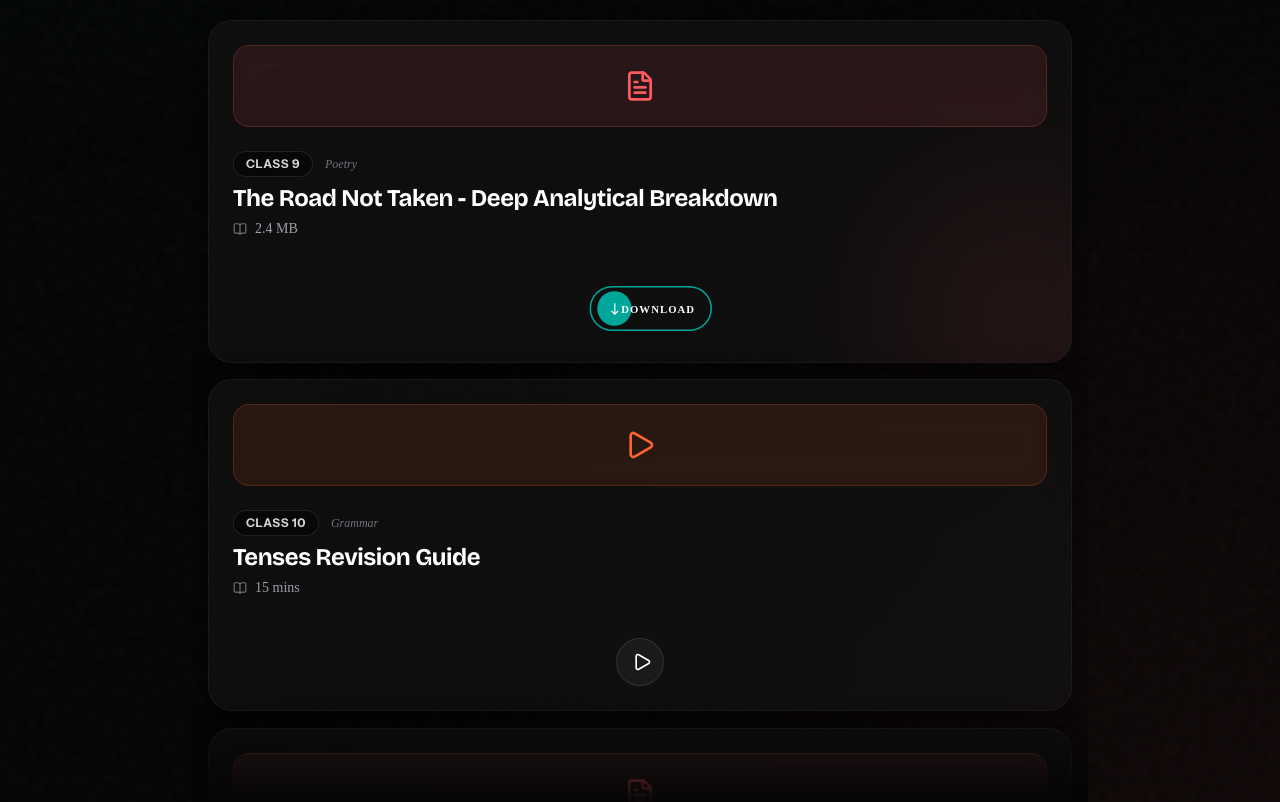
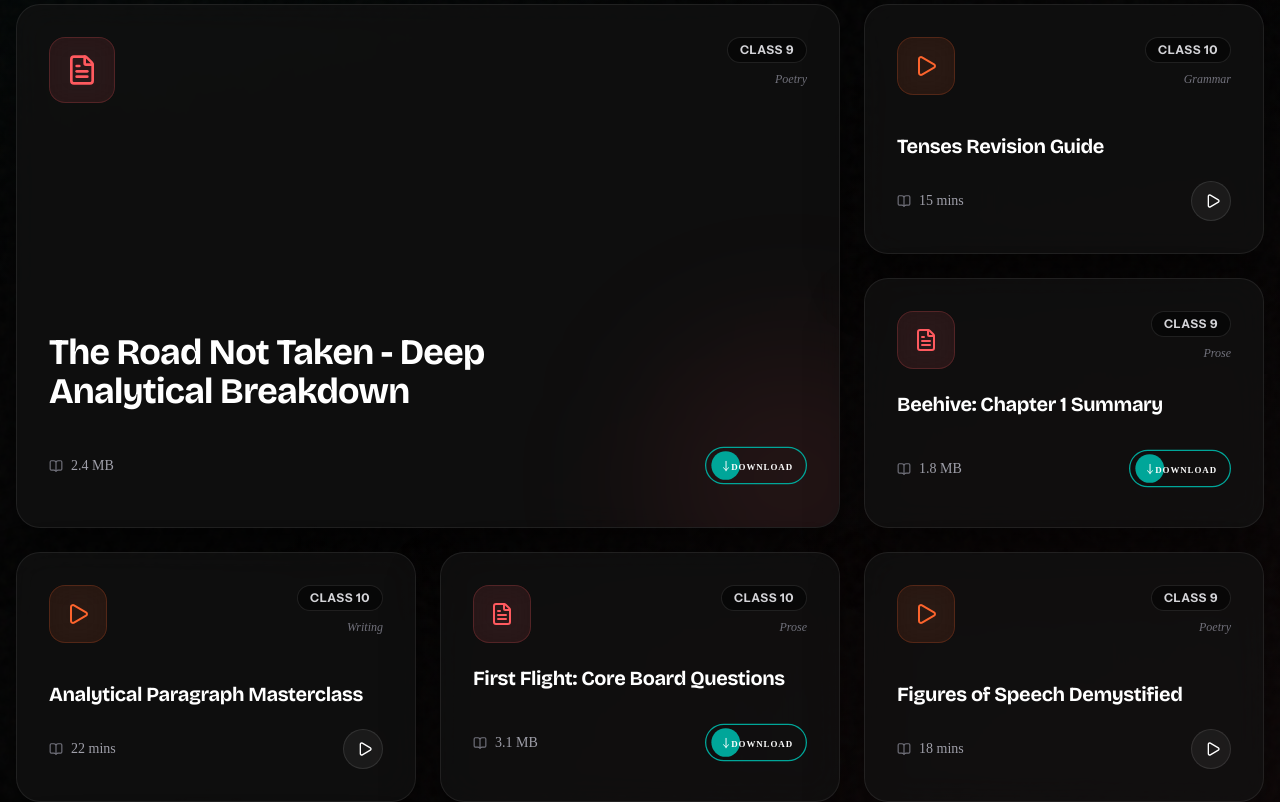
Before and after one commit to opgamer3455e/SirTanuj, a React (Vite) app: page /study-materials in a window 1280 px wide. Shown: the part 980-1782 px from the top of the page. Built offline with nearby package versions, Linux system fonts and the light colour scheme.

Commit message:
fix: remove sticky positioning from notification banner in StudentDashboard to prevent text overlap

```diff
--- a/src/components/ui/AnimatedList.css
+++ /dev/null
@@ -1,62 +0,0 @@
-.scroll-list-container {
-  position: relative;
-  width: 100%;
-}
-
-.scroll-list {
-  max-height: 800px;
-  overflow-y: auto;
-  padding: 16px;
-  /* hide global scrollbar if we use custom */
-}
-
-.scroll-list::-webkit-scrollbar {
-  width: 8px;
-}
-
-.scroll-list::-webkit-scrollbar-track {
-  background: transparent;
-}
-
-.scroll-list::-webkit-scrollbar-thumb {
-  background: rgba(255, 255, 255, 0.1);
-  border-radius: 4px;
-}
-
-.no-scrollbar::-webkit-scrollbar {
-  display: none;
-}
-
-.no-scrollbar {
-  -ms-overflow-style: none;
-  scrollbar-width: none;
-}
-
-.animated-list-item {
-  width: 100%;
-  transition: transform 0.2s ease, box-shadow 0.2s ease;
-}
-
-.top-gradient {
-  position: absolute;
-  top: 0;
-  left: 0;
-  right: 0;
-  height: 50px;
-  background: linear-gradient(to bottom, #050505, transparent);
-  pointer-events: none;
-  transition: opacity 0.3s ease;
-  z-index: 10;
-}
-
-.bottom-gradient {
-  position: absolute;
-  bottom: 0;
-  left: 0;
-  right: 0;
-  height: 100px;
-  background: linear-gradient(to top, #050505, transparent);
-  pointer-events: none;
-  transition: opacity 0.3s ease;
-  z-index: 10;
-}
--- a/src/components/ui/AnimatedList.tsx
+++ /dev/null
@@ -1,159 +0,0 @@
-import React, { useRef, useState, useEffect, useCallback, ReactNode } from 'react';
-import { motion, useInView } from 'framer-motion';
-import './AnimatedList.css';
-
-interface AnimatedItemProps {
-  children: ReactNode;
-  delay?: number;
-  index: number;
-  onMouseEnter: () => void;
-  onClick: () => void;
-}
-
-const AnimatedItem: React.FC<AnimatedItemProps> = ({ children, delay = 0, index, onMouseEnter, onClick }) => {
-  const ref = useRef<HTMLDivElement>(null);
-  const inView = useInView(ref, { amount: 0.1, once: false });
-  return (
-    <motion.div
-      ref={ref}
-      data-index={index}
-      onMouseEnter={onMouseEnter}
-      onClick={onClick}
-      initial={{ scale: 0.95, opacity: 0, y: 20 }}
-      animate={inView ? { scale: 1, opacity: 1, y: 0 } : { scale: 0.95, opacity: 0, y: 20 }}
-      transition={{ duration: 0.4, delay: delay * 0.05, type: "spring", stiffness: 300, damping: 24 }}
-      style={{ cursor: 'pointer' }}
-    >
-      {children}
-    </motion.div>
-  );
-};
-
-export interface AnimatedListProps<T> {
-  items: T[];
-  renderItem: (item: T, isSelected: boolean, index: number) => ReactNode;
-  onItemSelect?: (item: T, index: number) => void;
-  showGradients?: boolean;
-  enableArrowNavigation?: boolean;
-  className?: string;
-  itemClassName?: string;
-  displayScrollbar?: boolean;
-  initialSelectedIndex?: number;
-}
-
-export function AnimatedList<T>({
-  items,
-  renderItem,
-  onItemSelect,
-  showGradients = true,
-  enableArrowNavigation = true,
-  className = '',
-  itemClassName = '',
-  displayScrollbar = true,
-  initialSelectedIndex = -1
-}: AnimatedListProps<T>) {
-  const listRef = useRef<HTMLDivElement>(null);
-  const [selectedIndex, setSelectedIndex] = useState(initialSelectedIndex);
-  const [keyboardNav, setKeyboardNav] = useState(false);
-  const [topGradientOpacity, setTopGradientOpacity] = useState(0);
-  const [bottomGradientOpacity, setBottomGradientOpacity] = useState(1);
-
-  const handleItemMouseEnter = useCallback((index: number) => {
-    setSelectedIndex(index);
-  }, []);
-
-  const handleItemClick = useCallback(
-    (item: T, index: number) => {
-      setSelectedIndex(index);
-      if (onItemSelect) {
-        onItemSelect(item, index);
-      }
-    },
-    [onItemSelect]
-  );
-
-  const handleScroll = useCallback((e: React.UIEvent<HTMLDivElement>) => {
-    const target = e.target as HTMLDivElement;
-    const { scrollTop, scrollHeight, clientHeight } = target;
-    setTopGradientOpacity(Math.min(scrollTop / 50, 1));
-    const bottomDistance = scrollHeight - (scrollTop + clientHeight);
-    setBottomGradientOpacity(scrollHeight <= clientHeight ? 0 : Math.min(bottomDistance / 50, 1));
-  }, []);
-
-  useEffect(() => {
-    if (!enableArrowNavigation) return;
-    const handleKeyDown = (e: KeyboardEvent) => {
-      if (e.key === 'ArrowDown' || (e.key === 'Tab' && !e.shiftKey)) {
-        e.preventDefault();
-        setKeyboardNav(true);
-        setSelectedIndex(prev => Math.min(prev + 1, items.length - 1));
-      } else if (e.key === 'ArrowUp' || (e.key === 'Tab' && e.shiftKey)) {
-        e.preventDefault();
-        setKeyboardNav(true);
-        setSelectedIndex(prev => Math.max(prev - 1, 0));
-      } else if (e.key === 'Enter') {
-        if (selectedIndex >= 0 && selectedIndex < items.length) {
-          e.preventDefault();
-          if (onItemSelect) {
-            onItemSelect(items[selectedIndex], selectedIndex);
-          }
-        }
-      }
-    };
-
-    window.addEventListener('keydown', handleKeyDown);
-    return () => window.removeEventListener('keydown', handleKeyDown);
-  }, [items, selectedIndex, onItemSelect, enableArrowNavigation]);
-
-  useEffect(() => {
-    if (!keyboardNav || selectedIndex < 0 || !listRef.current) return;
-    const container = listRef.current;
-    const selectedItem = container.querySelector(`[data-index="${selectedIndex}"]`) as HTMLElement;
-    if (selectedItem) {
-      const extraMargin = 50;
-      const containerScrollTop = container.scrollTop;
-      const containerHeight = container.clientHeight;
-      const itemTop = selectedItem.offsetTop;
-      const itemBottom = itemTop + selectedItem.offsetHeight;
-      if (itemTop < containerScrollTop + extraMargin) {
-        container.scrollTo({ top: itemTop - extraMargin, behavior: 'smooth' });
-      } else if (itemBottom > containerScrollTop + containerHeight - extraMargin) {
-        container.scrollTo({
-          top: itemBottom - containerHeight + extraMargin,
-          behavior: 'smooth'
-        });
-      }
-    }
-    setKeyboardNav(false);
-  }, [selectedIndex, keyboardNav]);
-
-  return (
-    <div className={`scroll-list-container ${className}`}>
-      <div ref={listRef} className={`scroll-list ${!displayScrollbar ? 'no-scrollbar' : ''}`} onScroll={handleScroll}>
-        <div className="flex flex-col gap-4">
-          {items.map((item, index) => (
-            <AnimatedItem
-              key={index}
-              delay={index}
-              index={index}
-              onMouseEnter={() => handleItemMouseEnter(index)}
-              onClick={() => handleItemClick(item, index)}
-            >
-              <div className={`animated-list-item ${selectedIndex === index ? 'selected ring-2 ring-[#00A699] rounded-3xl transition-shadow shadow-[0_0_20px_rgba(0,166,153,0.3)]' : ''} ${itemClassName}`}>
-                {renderItem(item, selectedIndex === index, index)}
-              </div>
-            </AnimatedItem>
-          ))}
-        </div>
-      </div>
-      {showGradients && (
-        <>
-          <div className="top-gradient" style={{ opacity: topGradientOpacity }}></div>
-          <div className="bottom-gradient" style={{ opacity: bottomGradientOpacity }}></div>
-        </>
-      )}
-    </div>
-  );
-}
-
-export default AnimatedList;
--- a/src/pages/LiveClassesPage.tsx
+++ b/src/pages/LiveClassesPage.tsx
@@ -1,7 +1,6 @@
 import { useState, useEffect, useMemo, useCallback } from 'react';
 import { motion, AnimatePresence } from 'framer-motion';
-import { Calendar, Clock, User, Video, Play } from 'lucide-react';
-import AnimatedList from '../components/ui/AnimatedList';
+import { Calendar, Clock, User, Play, Video } from 'lucide-react';
 
 const mockLiveClasses = [
   {
@@ -106,18 +105,19 @@ export default function LiveClassesPage() {
         {/* Class List */}
         <div className="space-y-6">
           <AnimatePresence mode="wait">
-            {filteredSessions.length > 0 ? (
-              <AnimatedList
-                items={filteredSessions}
-                className="w-full"
-                renderItem={(session, isSelected, index) => {
+            {filteredSessions.map((session, index) => {
               const active = isClassActive(session.id);
 
               return (
-                    <div
-                      className={`glass-panel rounded-3xl p-6 md:p-8 border transition-colors flex flex-col md:flex-row items-start md:items-center justify-between gap-6 relative overflow-hidden w-full ${
-                        active ? 'border-[#FC642D]/30 shadow-[0_0_30px_rgba(252,100,45,0.1)]' : 'border-white/10 hover:border-white/20'
-                      } ${isSelected ? 'ring-1 ring-[#00A699]' : ''}`}
+                <motion.div
+                  key={session.id}
+                  initial={{ opacity: 0, x: -20 }}
+                  animate={{ opacity: 1, x: 0 }}
+                  exit={{ opacity: 0, x: 20 }}
+                  transition={{ duration: 0.4, delay: index * 0.1 }}
+                  className={`glass-panel rounded-3xl p-6 md:p-8 border hover:border-white/20 transition-colors flex flex-col md:flex-row items-start md:items-center justify-between gap-6 relative overflow-hidden ${
+                    active ? 'border-[#FC642D]/30 shadow-[0_0_30px_rgba(252,100,45,0.1)]' : ''
+                  }`}
                 >
                   {active && (
                     <div className="absolute top-0 right-0 w-64 h-64 bg-[#FC642D]/10 blur-[80px] rounded-full pointer-events-none" />
@@ -178,11 +178,9 @@ export default function LiveClassesPage() {
                       </button>
                     )}
                   </div>
-                    </div>
+                </motion.div>
               );
-                }}
-              />
-            ) : null}
+            })}
           </AnimatePresence>
 
           {filteredSessions.length === 0 && (
--- a/src/pages/StudentDashboard.tsx
+++ b/src/pages/StudentDashboard.tsx
@@ -25,7 +25,7 @@ export default function StudentDashboard() {
         <motion.div
           initial={{ opacity: 0, y: -20 }}
           animate={{ opacity: 1, y: 0 }}
-          className="glass-panel border-l-4 border-l-[#FC642D] rounded-r-2xl p-5 mb-12 flex items-center justify-between sticky top-24 z-20"
+          className="glass-panel border-l-4 border-l-[#FC642D] rounded-r-2xl p-5 mb-12 flex flex-col md:flex-row items-start md:items-center justify-between gap-4"
         >
           <div className="flex items-center gap-4">
             <div className="w-3 h-3 rounded-full bg-[#FC642D] animate-pulse shadow-[0_0_15px_#FC642D]" />
--- a/src/pages/StudyMaterialsPage.tsx
+++ b/src/pages/StudyMaterialsPage.tsx
@@ -4,7 +4,6 @@ import { FileText, Play, Filter, BookOpen } from 'lucide-react';
 import AnimatedCheckbox from '../components/ui/AnimatedCheckbox';
 import AnimatedInput from '../components/ui/AnimatedInput';
 import AnimatedDownloadButton from '../components/ui/AnimatedDownloadButton';
-import AnimatedList from '../components/ui/AnimatedList';
 
 const mockMaterials = [
   { id: 1, title: 'The Road Not Taken - Deep Analytical Breakdown', type: 'PDF', category: 'Poetry', class: 'Class 9', size: '2.4 MB', featured: true },
@@ -114,70 +113,74 @@ export default function StudyMaterialsPage() {
             </div>
           </div>
 
-          <motion.div layout>
-            {filteredMaterials.length > 0 ? (
-              <AnimatedList
-                items={filteredMaterials}
-                className="w-full max-w-4xl mx-auto"
-                renderItem={(material, isSelected, idx) => {
-                  const isFeatured = material.featured;
+          <motion.div layout className="grid grid-cols-1 md:grid-cols-2 xl:grid-cols-3 gap-6 auto-rows-[250px]">
+            <AnimatePresence mode="popLayout">
+              {filteredMaterials.map((material, idx) => {
+                const isFeatured = material.featured && idx < 2; // Only feature top items
 
                 return (
-                    <div
-                      className={`glass-panel rounded-3xl p-6 border transition-all duration-500 hover:-translate-y-1 flex flex-col sm:flex-row gap-6 relative overflow-hidden w-full ${
-                        isSelected ? 'border-[#00A699]' : 'border-white/10 hover:border-white/30'
+                  <motion.div
+                    layout
+                    initial={{ opacity: 0, scale: 0.9, y: 20 }}
+                    animate={{ opacity: 1, scale: 1, y: 0 }}
+                    exit={{ opacity: 0, scale: 0.9 }}
+                    transition={{ duration: 0.4, ease: [0.16, 1, 0.3, 1] }}
+                    key={material.id}
+                    className={`glass-panel rounded-3xl p-8 border hover:border-white/30 transition-all duration-500 hover:-translate-y-2 flex flex-col group relative overflow-hidden ${
+                      isFeatured ? 'md:col-span-2 md:row-span-2' : 'col-span-1 row-span-1'
                     }`}
+                    style={{ borderColor: 'rgba(255,255,255,0.08)' }}
                   >
                     {/* Atmospheric Glow inside Card */}
                     {isFeatured && (
-                         <div className={`absolute -right-20 -bottom-20 w-64 h-64 blur-[80px] rounded-full pointer-events-none transition-colors duration-700 ${material.type === 'PDF' ? 'bg-[#FF5A5F]/10' : 'bg-[#00A699]/10'}`} />
+                       <div className={`absolute -right-20 -bottom-20 w-64 h-64 blur-[80px] rounded-full pointer-events-none transition-colors duration-700 ${material.type === 'PDF' ? 'bg-[#FF5A5F]/10 group-hover:bg-[#FF5A5F]/20' : 'bg-[#00A699]/10 group-hover:bg-[#00A699]/20'}`} />
                     )}
 
-                      <div className={`p-6 rounded-2xl flex items-center justify-center backdrop-blur-md border shrink-0 ${
+                    <div className="flex items-start justify-between mb-auto relative z-10">
+                      <div className={`p-4 rounded-2xl flex items-center justify-center backdrop-blur-md border ${
                         material.type === 'PDF'
                           ? 'bg-[#FF5A5F]/10 text-[#FF5A5F] border-[#FF5A5F]/20'
                           : 'bg-[#FC642D]/10 text-[#FC642D] border-[#FC642D]/20'
                       }`}>
-                        {material.type === 'PDF' ? <FileText size={32} /> : <Play size={32} />}
+                        {material.type === 'PDF' ? <FileText size={isFeatured ? 32 : 24} /> : <Play size={isFeatured ? 32 : 24} />}
                       </div>
-
-                      <div className="flex flex-col flex-grow justify-center relative z-10">
-                        <div className="flex items-center gap-3 mb-2">
+                      <div className="flex flex-col items-end gap-2">
                         <span className="px-3 py-1 bg-black/50 border border-white/10 rounded-full text-xs font-bold text-zinc-300 tracking-wider uppercase">
                           {material.class}
                         </span>
                         <span className="text-xs font-['Playfair_Display'] text-zinc-500 italic">{material.category}</span>
                       </div>
+                    </div>
 
-                        <h3 className={`font-bold text-white mb-2 font-['Cinzel'] leading-tight transition-colors text-2xl ${material.type === 'PDF' ? 'hover:text-[#FF5A5F]' : 'hover:text-[#FC642D]'}`}>
+                    <div className="relative z-10 mt-6">
+                      <h3 className={`font-bold text-white mb-3 font-['Cinzel'] leading-tight group-hover:text-transparent group-hover:bg-clip-text group-hover:bg-gradient-to-r ${material.type === 'PDF' ? 'group-hover:from-[#FF5A5F] group-hover:to-[#ff999c]' : 'group-hover:from-[#FC642D] group-hover:to-[#ffb299]'} transition-all ${isFeatured ? 'text-3xl md:text-4xl max-w-md' : 'text-xl line-clamp-2'}`}>
                         {material.title}
                       </h3>
 
+                      <div className="flex items-center justify-between mt-6">
                         <span className="text-sm text-zinc-400 font-['Playfair_Display'] flex items-center gap-2">
                           <BookOpen size={14} className="text-zinc-500" />
                           {material.type === 'PDF' ? material.size : material.duration}
                         </span>
-                      </div>
 
-                      <div className="flex items-center sm:self-center shrink-0 relative z-10 mt-4 sm:mt-0">
                         {material.type === 'PDF' ? (
-                          <div className="scale-90">
+                          <div className="scale-75 origin-right">
                             <AnimatedDownloadButton />
                           </div>
                         ) : (
                           <button
                             aria-label={`Play ${material.title} Video`}
-                            className="w-12 h-12 rounded-full bg-white/5 hover:bg-white/20 text-white flex items-center justify-center transition-colors border border-white/10"
+                            className="w-10 h-10 rounded-full bg-white/5 hover:bg-white/20 text-white flex items-center justify-center transition-colors border border-white/10"
                           >
-                            <Play size={20} className="ml-1" />
+                            <Play size={16} className="ml-1" />
                           </button>
                         )}
                       </div>
                     </div>
+                  </motion.div>
                 );
-                }}
-              />
-            ) : null}
+              })}
+            </AnimatePresence>
 
             {filteredMaterials.length === 0 && (
               <div className="col-span-full py-32 text-center glass-panel rounded-[2rem]">
```
Lines whose indentation alone changed are shown as unchanged.
